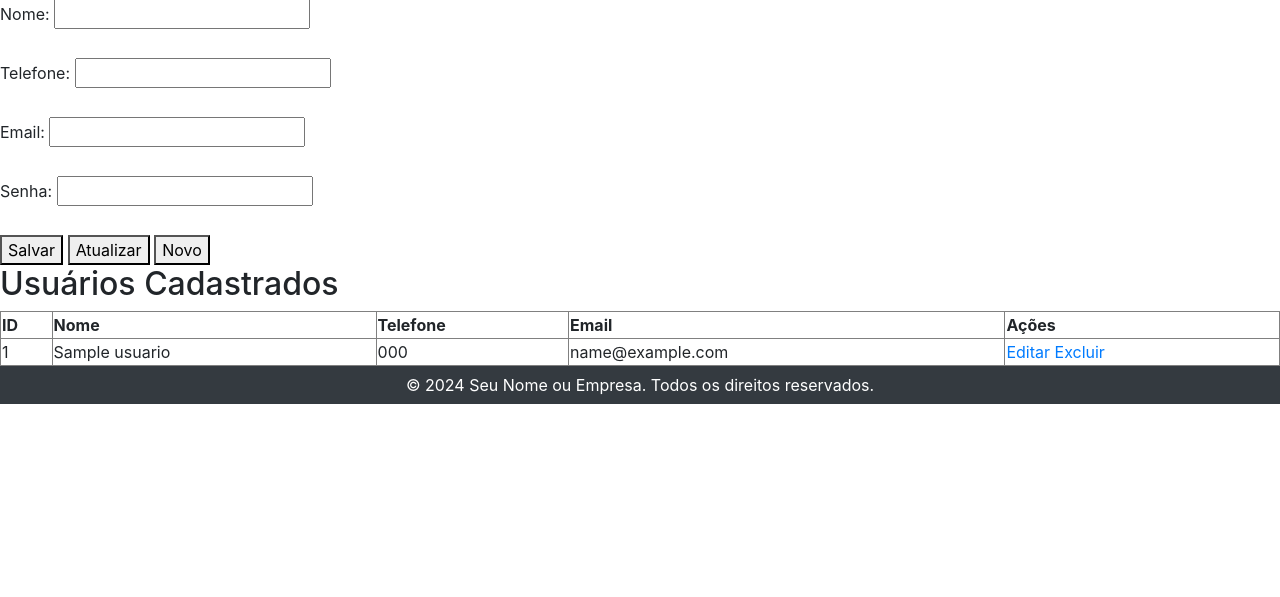
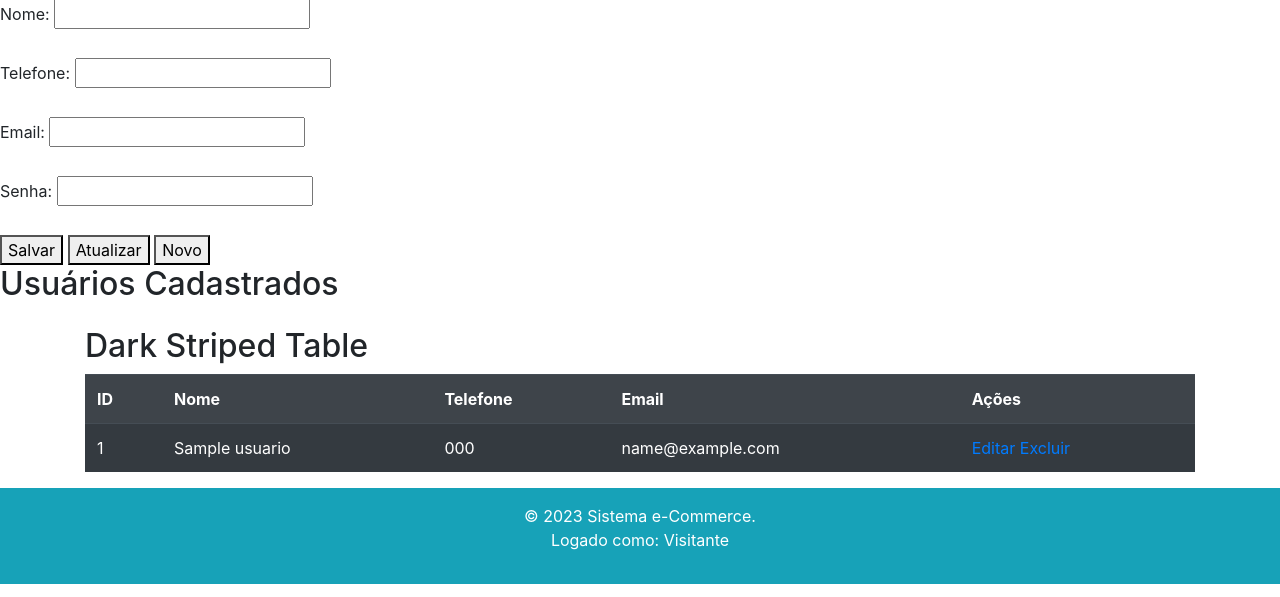
Before and after one commit to LeonardoPedro23/appcrud, a PHP site: page /usuarios_cadastro.php in a window 1280 px wide. Shown: the part 203-800 px from the top of the page. Run offline with PHP 8.4, Linux system fonts and the light colour scheme; tables that the repository leaves empty or names only in its code hold one stand-in row (values such as "Sample post").

Commit message:
Aula14-11

```diff
--- a/footer.php
+++ b/footer.php
@@ -1,8 +1,6 @@
-<footer class="bg-dark text-white d-flex align-items-center" style="height: 1cm;">
-        <div class="container text-center">
-            <p class="mb-0">&copy; <?php echo date("Y"); ?> Seu Nome ou Empresa. Todos os direitos reservados.</p>
-        </div>
-    </footer>
+<footer class="bg-info text-center text-white p-3">
+    <p>&copy; 2023 Sistema e-Commerce. <br>Logado como: <?php echo isset($_SESSION['nome']) ? $_SESSION['nome'] : 'Visitante'; ?></p>
+</footer>
     <script src="https://code.jquery.com/jquery-3.5.1.slim.min.js"></script>
     <script src="https://cdn.jsdelivr.net/npm/@popperjs/core@2.9.2/dist/umd/popper.min.js"></script>
     <script src="https://stackpath.bootstrapcdn.com/bootstrap/4.5.2/js/bootstrap.min.js"></script>
--- a/usuarios_cadastro.php
+++ b/usuarios_cadastro.php
@@ -53,7 +53,9 @@ if (isset($_GET['edit'])) {
     </form>
 
     <h2>Usuários Cadastrados</h2>
-    <table border="1">
+    <div class="container mt-3">
+  <h2>Dark Striped Table</h2>
+  <table class="table table-dark table-striped">
         <tr>
             <th>ID</th>
             <th>Nome</th>
@@ -75,6 +77,7 @@ if (isset($_GET['edit'])) {
             </tr>
         <?php endforeach; ?>
     </table>
+        </div>
     <?php include 'footer.php'; ?>
 </body>
 </html>
```
Also changed, not shown: produtos.controller.php (added), produtos_cadastro.php (added).
